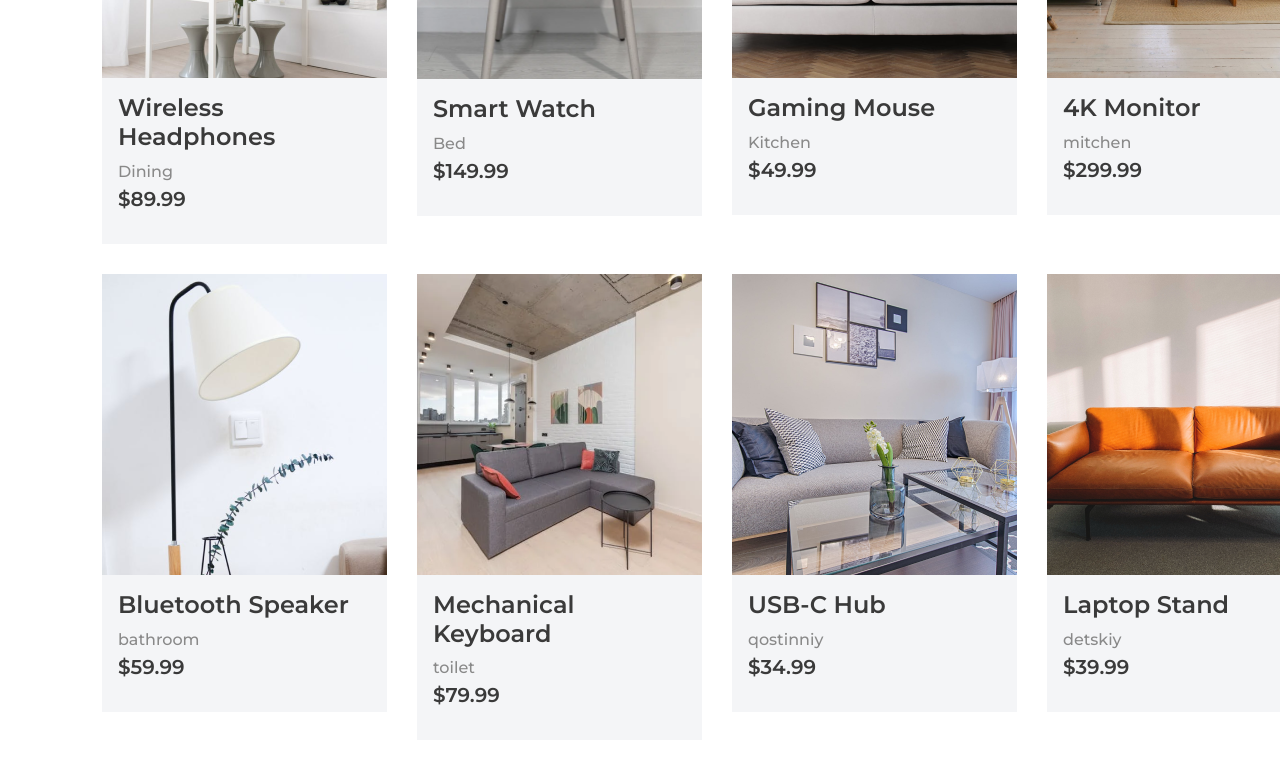
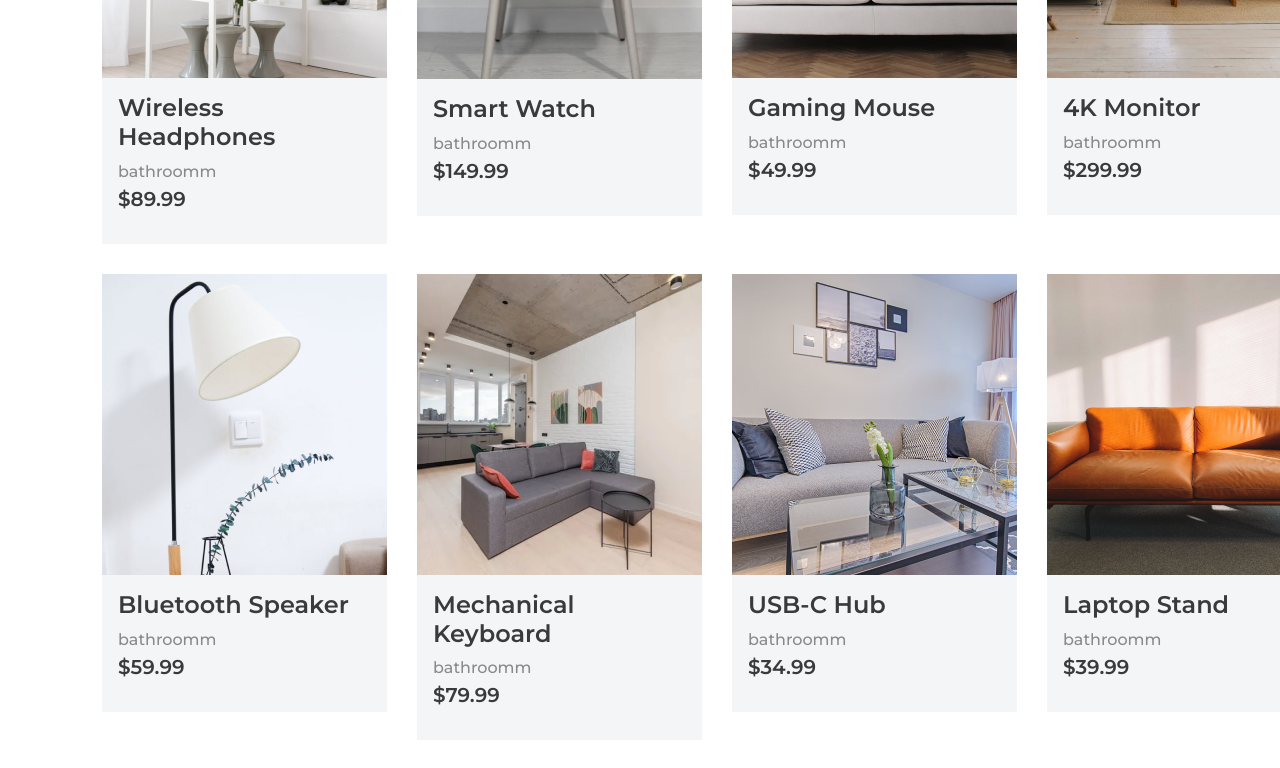
Before and after one commit to tonto87/furniro_react, a React (Create React App) app: page / in a window 1280 px wide. Shown: the part 2000-2768 px from the top of the page. Built offline with nearby package versions, Linux system fonts and the light colour scheme.

Commit message:
Tontofixed (#13)
* react base

* pagenation,perpage

* pagination fixed,category set

```diff
--- a/src/data.json
+++ b/src/data.json
@@ -4,63 +4,72 @@
       "id": 1,
       "img": "image1.png",
       "name": "Wireless Headphones",
-      "paragraph": "Dining",
+      "paragraph": "bathroomm",
+      "category": "bedroom",
       "price": 89.99
     },
     {
       "id": 2,
       "img": "image2.png",
       "name": "Smart Watch",
-      "paragraph": "Bed",
+      "paragraph": "bathroomm",
+      "category": "bedroom",
       "price": 149.99
     },
     {
       "id": 3,
       "img": "image3.png",
       "name": "Gaming Mouse",
-      "paragraph": "Kitchen",
+      "paragraph": "bathroomm",
+      "category": "kitchen",
       "price": 49.99
     },
     {
       "id": 4,
       "img": "image4.png",
       "name": "4K Monitor",
-      "paragraph": "mitchen",
+      "paragraph": "bathroomm",
+      "category": "kitchen",
       "price": 299.99
     },
     {
       "id": 5,
       "img": "image9.png",
       "name": "Bluetooth Speaker",
-      "paragraph": "bathroom",
+      "paragraph": "bathroomm",
+      "category": "diningroom",
       "price": 59.99
     },
     {
       "id": 6,
       "img": "image6.png",
       "name": "Mechanical Keyboard",
-      "paragraph": "toilet",
+      "paragraph": "bathroomm",
+      "category": "diningroom",
       "price": 79.99
     },
     {
       "id": 7,
       "img": "image7.png",
       "name": "USB-C Hub",
-      "paragraph": "qostinniy",
+      "paragraph": "bathroomm",
+      "category": "bathroom",
       "price": 34.99
     },
     {
       "id": 8,
       "img": "image8.png",
       "name": "Laptop Stand",
-      "paragraph": "detskiy",
+      "paragraph": "bathroomm",
+      "category": "bathroom",
       "price": 39.99
     },
     {
       "id": 9,
       "img": "image9.png",
       "name": "Laptop Stand",
-      "paragraph": "detskiy",
+      "paragraph": "bathroomm",
+      "category": "bathroom",
       "price": 39.99
     }
   ]
--- a/src/pages/Shop/Shop.js
+++ b/src/pages/Shop/Shop.js
@@ -1,4 +1,4 @@
-import React, { useEffect, useReducer, useState } from "react";
+import React, { useEffect, useMemo, useReducer, useState } from "react";
 import Filter from "./components/Filter";
 import ShopList from "./components/ShopList";
 import Visit from "./components/Visit";
@@ -7,11 +7,13 @@ import data from "../../data.json";
 const shopActionTypes = {
   SET_PER_PAGE: "set_per_page",
   SET_PRODUCTS: "set_products",
+  SET_SORT_BY_CATEGORY: "set_sort_by",
 };
 
 const initialShopState = {
   filter: {
     perPage: 4,
+    sortByCategory: "",
   },
   products: [],
   page: 1,
@@ -33,6 +35,16 @@ const shopReducer = (state, action) => {
         products: [...action.payload],
       };
 
+    case shopActionTypes.SET_SORT_BY_CATEGORY:
+      return {
+        ...state,
+        filter: {
+          ...state.filter,
+          sortByCategory: action.payload,
+        },
+      };
+
+
     default:
       break;
   }
@@ -49,11 +61,42 @@ const Shop = ({}) => {
     dispatch({ type: shopActionTypes.SET_PER_PAGE, payload: perPageFilter });
   };
 
+
+  const handleSortCategory = (selectedSort) => {
+    // console.log(selectedSort);
+    dispatch({
+      type: shopActionTypes.SET_SORT_BY_CATEGORY,
+      payload: selectedSort,
+    });
+  };
+
+  const filteredProducts = useMemo(() => {
+    return state.products.filter(
+      (product) =>
+        state.filter.sortByCategory === "" ||
+        product.category === state.filter.sortByCategory
+    );
+  }, [state.products, state.filter.sortByCategory]);
+
+  // console.log({sortedProducts,pros: state.products,sort: state.filter.sortBy});
+
+
   return (
     <>
       <Visit />
-      <Filter perPageChange={handlePerPage} pageState={state.filter.perPage} />
-      <ShopList products={state.products} pageState={state.filter.perPage} />
+
+      <Filter
+        perPageChange={handlePerPage}
+        pageState={state.filter.perPage}
+        setSortByCategory={handleSortCategory}
+        sortByCategory={state.filter.sortByCategory}
+      />
+      <ShopList
+        products={filteredProducts}
+        pageState={state.filter.perPage}
+        activePage={state.page}
+      />
+
     </>
   );
 };
--- a/src/pages/Shop/components/Filter.js
+++ b/src/pages/Shop/components/Filter.js
@@ -1,12 +1,29 @@
 import React, { useState, useEffect } from "react";
 import { FilterStyle } from "./styles";
 
-const Filter = ({ perPageChange,pageState }) => {
+
+const Filter = ({
+  perPageChange,
+  pageState,
+  setSortByCategory,
+  sortByCategory,
+}) => {
+  const [selectedSort, setSelectedSort] = useState(sortByCategory);
+
   const [perPage, setPerPage] = useState(pageState);
 
   const handlePerPageChanger = (e) => {
     setPerPage(e.target.value);
   };
+
+
+  const handleSelectChange = (e) => {
+    setSelectedSort(e.target.value);
+  };
+  useEffect(() => {
+    setSortByCategory(selectedSort);
+  }, [selectedSort]);
+
 
   useEffect(() => {
     perPageChange(perPage);
@@ -37,11 +54,17 @@ const Filter = ({ perPageChange,pageState }) => {
             className="filter__inputs-show-count"
           />
           <span className="filter__inputs-short">Short by</span>
-          <select className="filter__inputs-select">
-            <option>Default</option>
-            <option>Bedroom</option>
-            <option>Kitchen</option>
-            <option>Diningroom</option>
+          <select
+            className="filter__inputs-select"
+            id="options"
+            value={selectedSort}
+            onChange={handleSelectChange}
+          >
+            <option value="">Default</option>
+            <option value="bedroom">Bedroom</option>
+            <option value="kitchen">Kitchen</option>
+            <option value="diningroom">Diningroom</option>
+            <option value="bathroom">Bathroom</option>
           </select>
         </div>
       </section>
--- a/src/pages/Shop/components/ShopList.js
+++ b/src/pages/Shop/components/ShopList.js
@@ -3,9 +3,11 @@ import { OurShopStyle } from "./styles";
 import Card from "../../../atoms/Card";
 import Pagination from "../../../components/Pagination";
 
-const ShopList = ({ products, pageState }) => {
+
+const ShopList = ({ products, pageState, activePage }) => {
   const [selected, setSelected] = useState([]);
-  const [pageNumber, setPageNumber] = useState(1);
+  const [pageNumber, setPageNumber] = useState(activePage);
+
 
   const handlePageNumber = (page) => {
     setPageNumber(page);
@@ -13,7 +15,9 @@ const ShopList = ({ products, pageState }) => {
   };
 
   useEffect(() => {
-    handlePageNumber(pageNumber);
+
+    handlePageNumber(activePage);
+
   }, [pageState, products]);
 
   return (
@@ -29,7 +33,10 @@ const ShopList = ({ products, pageState }) => {
         <Pagination
           items={products}
           perPage={pageState}
-          pageNumber={handlePageNumber}
+
+          setPageNumber={handlePageNumber}
+          activePage={pageNumber}
+
         />
       </section>
     </OurShopStyle>
```
Also changed, not shown: src/components/Pagination/Pagination.js (+13 -9 lines).
